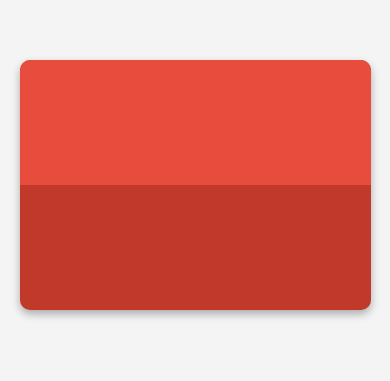
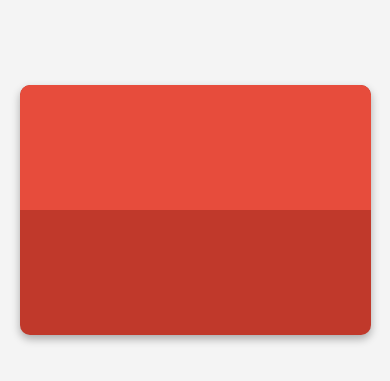
Before and after one commit to abduhfellouli/request-letter, a plain HTML site: page Untitled-2.html in a window 390 px wide. Shown: the part 237-618 px from the top of the page. Drawn offline with nearby package versions, Linux system fonts and the light colour scheme.

Commit message:
Update Untitled-2.html

```diff
--- a/Untitled-2.html
+++ b/Untitled-2.html
@@ -88,6 +88,9 @@
                 font-size: 14px;
                 padding: 15px;
             }
+            .envelope-container {
+                margin-top: 50px; /* Increased top margin for mobile view */
+            }
         }
     </style>
 </head>
```
